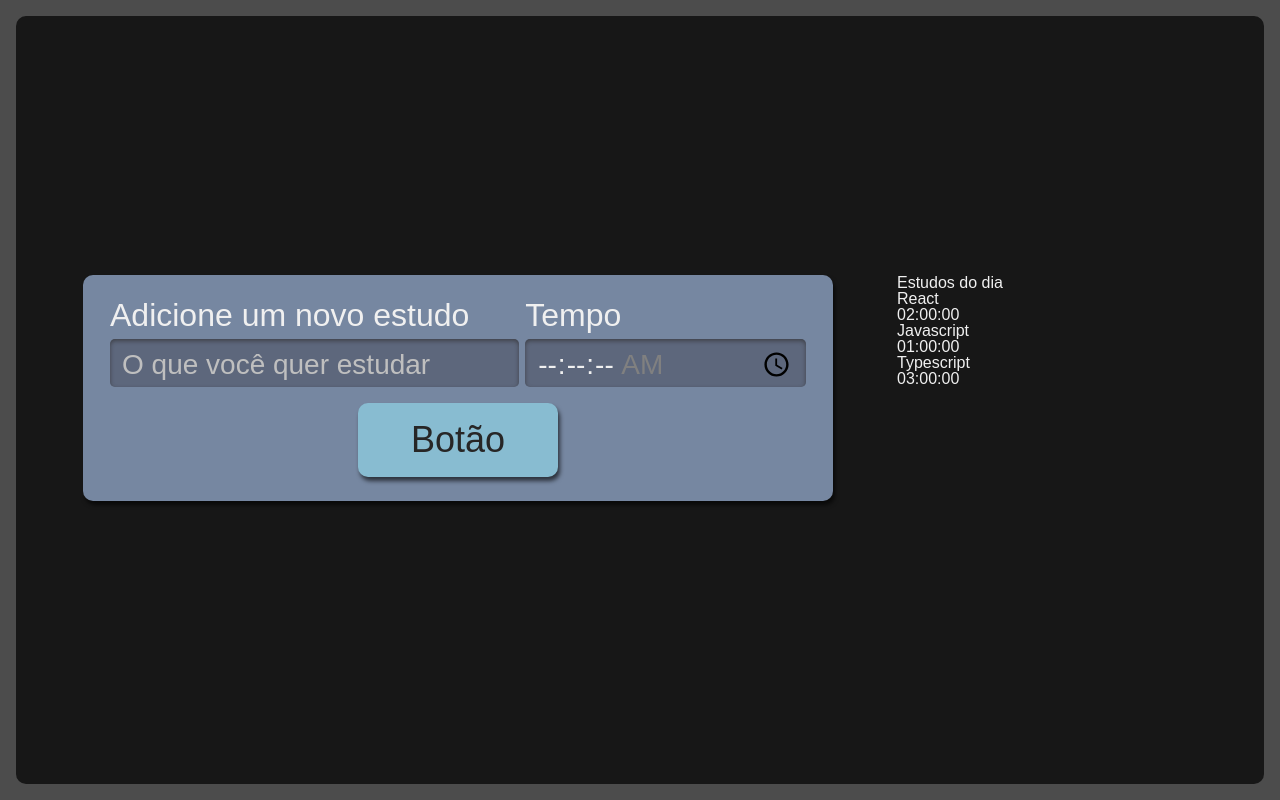
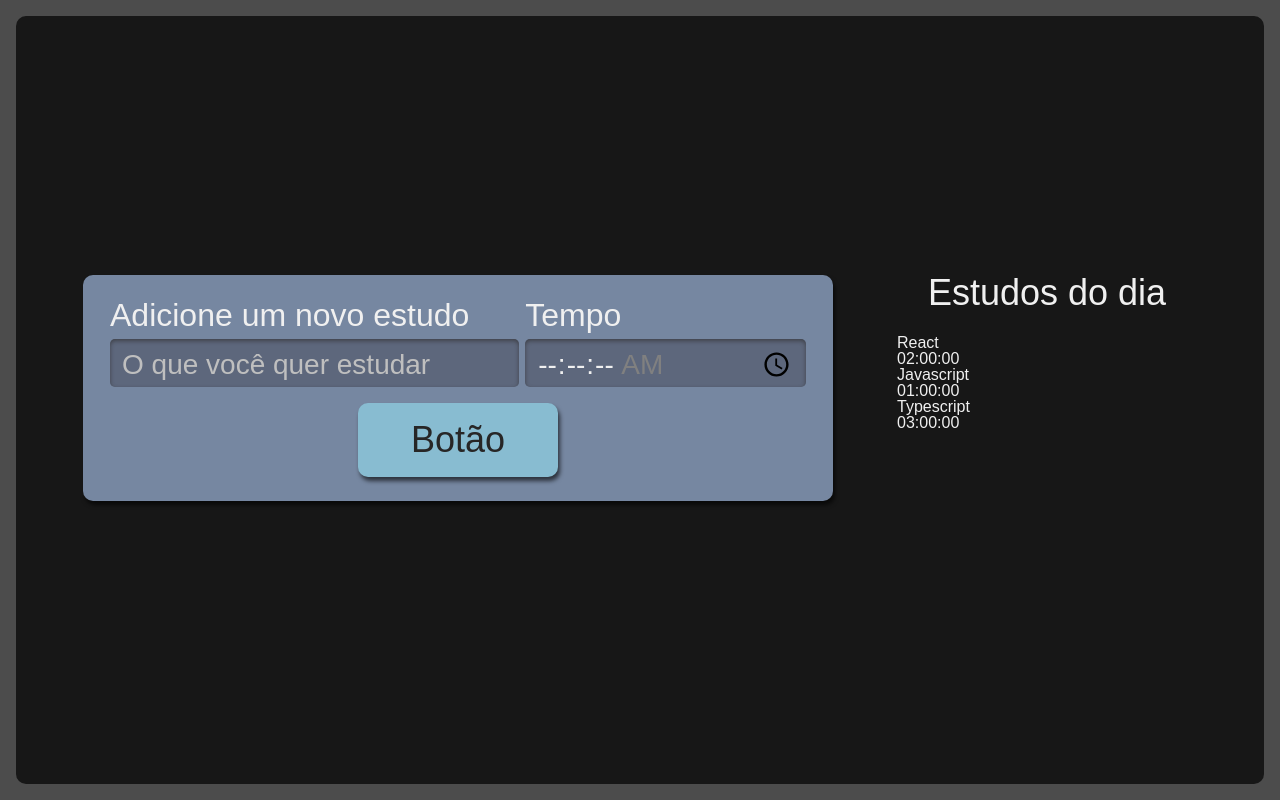
Before and after one commit to hcmendes/alura-studies, a React (Create React App) app: page / in a window 1280 px wide. Built offline with nearby package versions, Linux system fonts and the light colour scheme.

Commit message:
commit inicial

```diff
--- a/src/components/Lista/index.tsx
+++ b/src/components/Lista/index.tsx
@@ -17,7 +17,7 @@ function Lista () {
   ];
 
   return (
-    <aside>
+    <aside className='listaTarefas'>
       <h2>Estudos do dia</h2>
       <ul>
         {tarefas.map((item, index) => (
```
